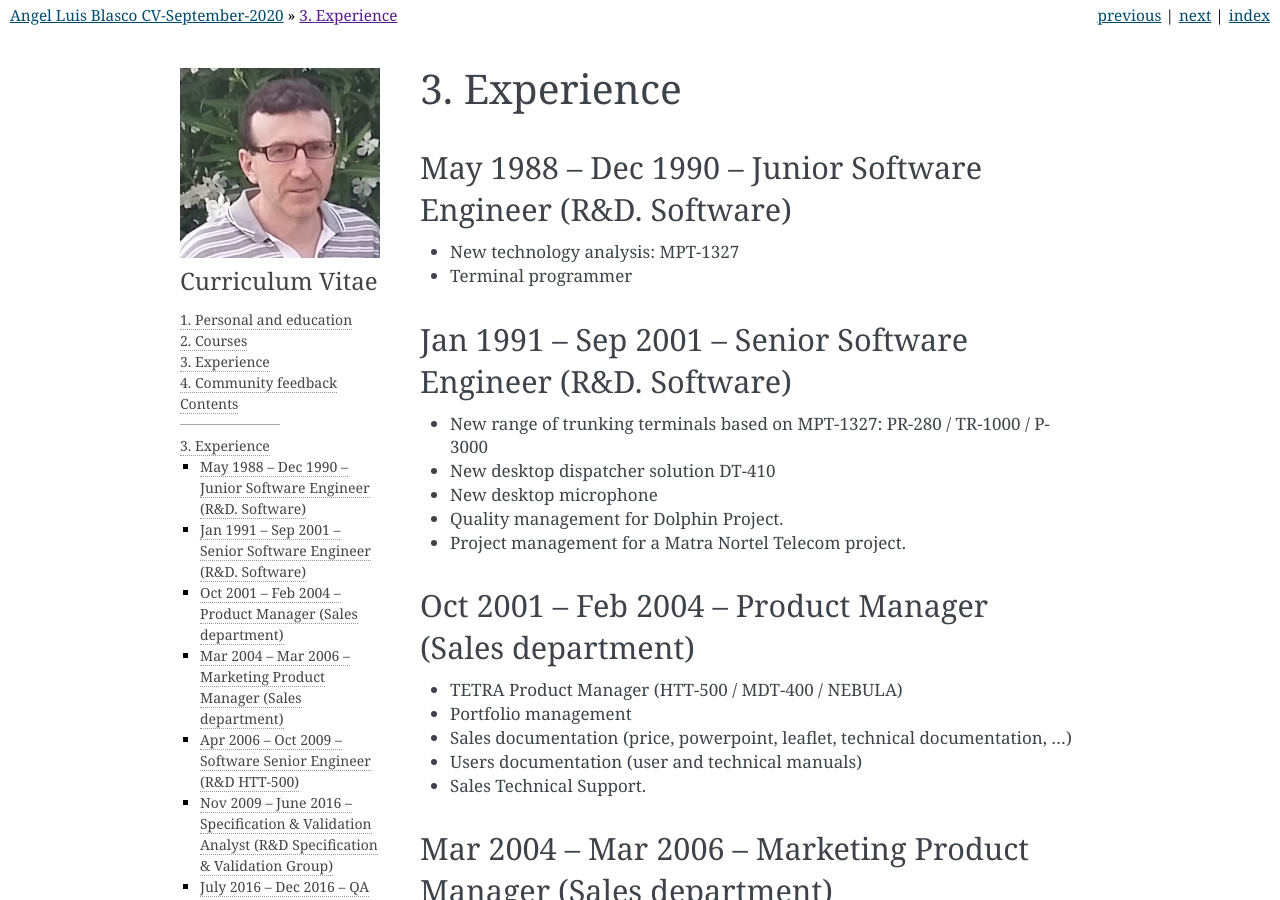
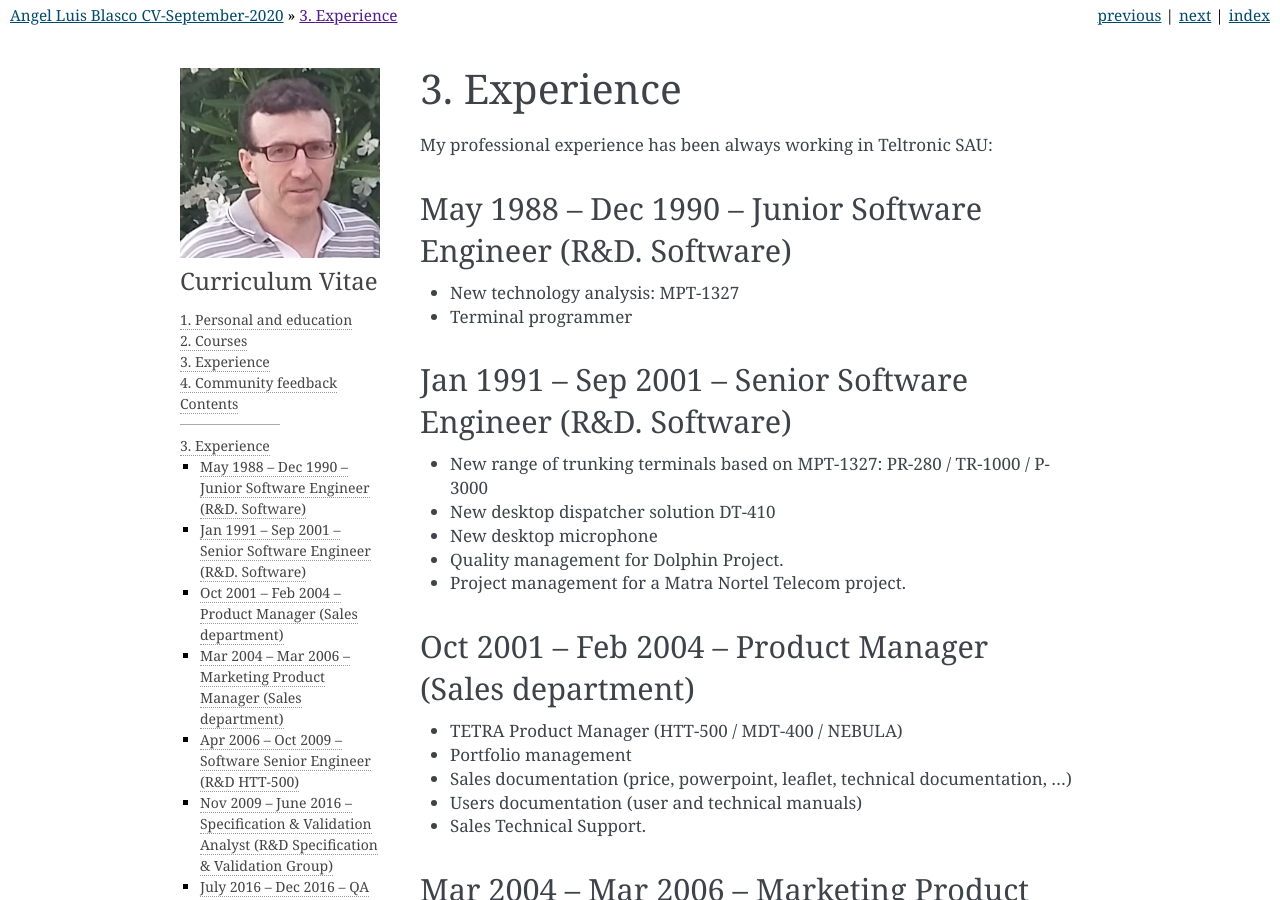
Before and after one commit to alblasco/cv, a Sphinx documentation site: the page built from docs/experience.rst, in a window 1280 px wide and 900 px high. Built offline with Sphinx 7.4.7, drawn with Linux system fonts in a browser that asks for light colours.

Commit message:
Company name added

```diff
--- a/docs/experience.rst
+++ b/docs/experience.rst
@@ -1,5 +1,7 @@
 Experience
 ==========
+
+My professional experience has been always working in Teltronic SAU:
 
 May 1988 – Dec 1990 – Junior Software Engineer (R&D. Software)
 --------------------------------------------------------------
```
